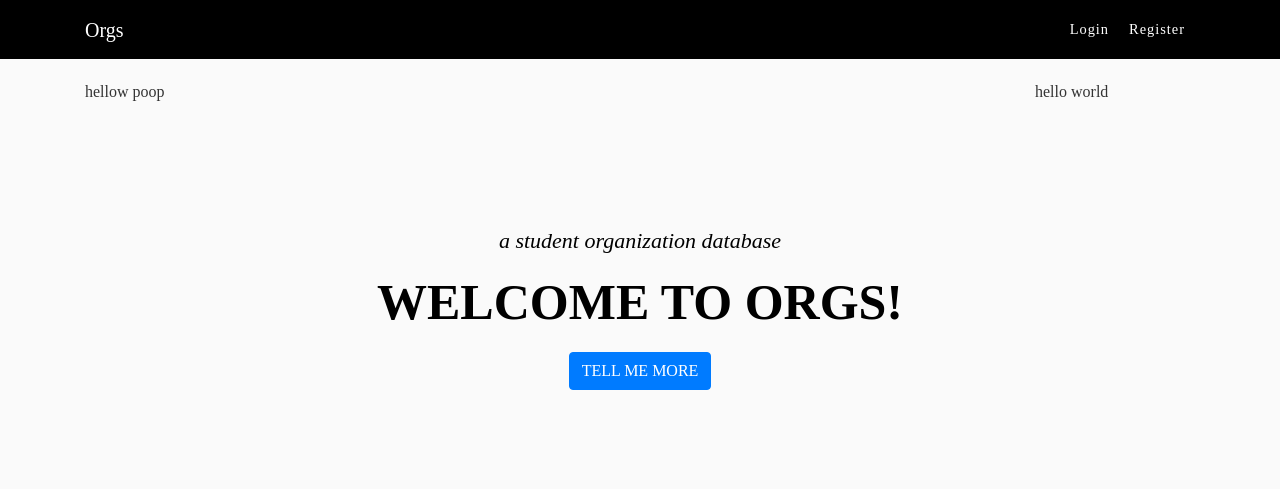
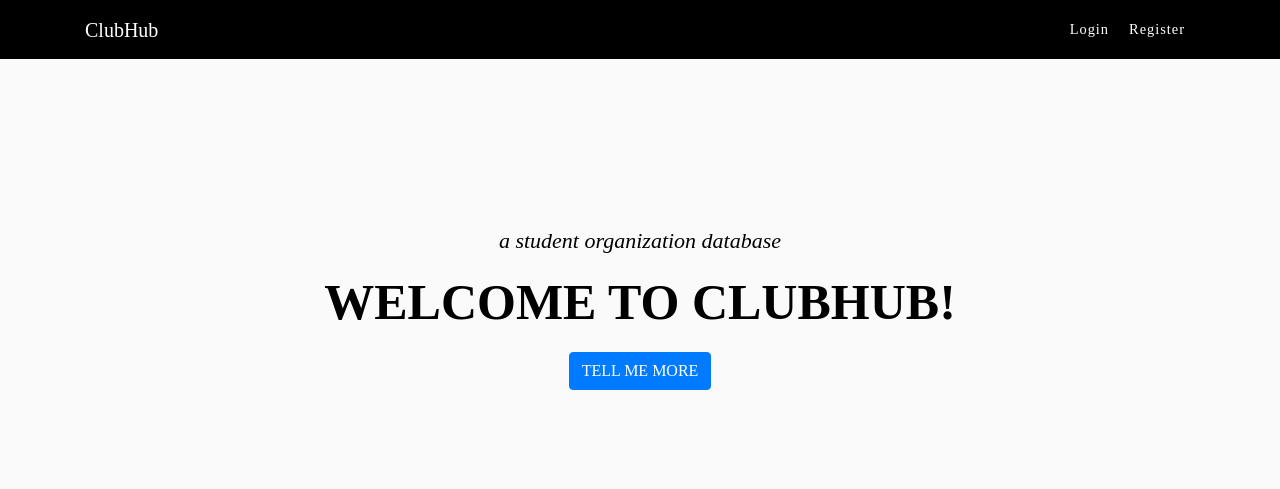
Before and after one commit to haucnguyen/orgs, a Flask app: page / in a window 1280 px wide. Shown: the top 489 px of the page. Run offline with Flask 2, Linux system fonts and the light colour scheme; some libraries are stand-ins or nearby versions.

Commit message:
before transfer

```diff
--- a/orgs/main/routes.py
+++ b/orgs/main/routes.py
@@ -7,13 +7,13 @@ main = Blueprint('main', __name__)
 
 @main.route("/")
 def landing_page():
-        return render_template('landing_page.html', title='Welcome to Orgs')
+        return render_template('landing_page.html', title='Welcome to ClubHub')
 
 @main.route("/home")
 @login_required
 def home():
         page = request.args.get('page', 1, type=int)
-        posts = Post.query.order_by(Post.date_posted.desc()).paginate(page=page, per_page=5)
+        posts = Post.query.order_by(Post.date.asc()).paginate(page=page, per_page=5)
         return render_template('home.html', posts=posts)
 
 
--- a/orgs/posts/forms.py
+++ b/orgs/posts/forms.py
@@ -8,4 +8,4 @@ class PostForm(FlaskForm):
     date = DateField('Event date', default=date.today(), format='%m/%d/%Y', validators=[DataRequired(message="You need to enter the date.")])
     location = StringField('Location', validators=[DataRequired()])
     content = TextAreaField('Description', validators=[DataRequired()])
-    submit = SubmitField('Post')
+    submit = SubmitField('Create Event')
--- a/orgs/static/main.css
+++ b/orgs/static/main.css
@@ -12,6 +12,24 @@ h4,
 h5,
 h6 {
   color: #444444;
+}
+
+#sidebar-wrapper {
+  min-height: 100vh;
+  margin-left: -15rem;
+  -webkit-transition: margin .25s ease-out;
+  -moz-transition: margin .25s ease-out;
+  -o-transition: margin .25s ease-out;
+  transition: margin .25s ease-out;
+}
+
+#sidebar-wrapper .sidebar-heading {
+  padding: 0.875rem 1.25rem;
+  font-size: 1.2rem;
+}
+
+#sidebar-wrapper .list-group {
+  width: 15rem;
 }
 
 .bg-steel {
@@ -30,7 +48,6 @@ h6 {
   padding: 0.75em 10px;
   letter-spacing: 1px;
   color: white;
-  font-family: 'Montserrat';
 }
 
 .site-header .navbar-nav .nav-link:hover {
--- a/orgs/templates/create_post.html
+++ b/orgs/templates/create_post.html
@@ -31,7 +31,6 @@
                     {{ form.date(class="form-control form-control-lg") }}
                 {% endif %}
             </div>
-
             <div class="form-group">
                 {{ form.location.label(class="form-control-label") }}
                 {% if form.location.errors %}
--- a/orgs/templates/landing_page.html
+++ b/orgs/templates/landing_page.html
@@ -1,13 +1,14 @@
 {% extends "layout.html" %}
 {% block content %}
 <header class="site-header">
-        <div class="container">
-            <div class="intro-text">
-                <div class="intro-lead-in">a student organization database</div>
-                <div class="intro-heading text-uppercase">Welcome To Orgs!</div>
-                <a class="btn btn-primary btn-xl text-uppercase js-scroll-trigger" href="{{ url_for('users.register') }}">Tell Me More</a>
-            </div>
+    <div class="container">
+        <div class="intro-text">
+            <div class="intro-lead-in">a student organization database</div>
+            <div class="intro-heading text-uppercase">Welcome To ClubHub!</div>
+            <a class="btn btn-primary btn-xl text-uppercase js-scroll-trigger"
+                href="{{ url_for('users.register') }}">Tell Me More</a>
         </div>
-    </header>
+    </div>
+</header>
 
 {% endblock content %}
--- a/orgs/templates/layout.html
+++ b/orgs/templates/layout.html
@@ -9,9 +9,9 @@
     <link rel="stylesheet" href="https://stackpath.bootstrapcdn.com/bootstrap/4.3.1/css/bootstrap.min.css"
         integrity="sha384-ggOyR0iXCbMQv3Xipma34MD+dH/1fQ784/j6cY/iJTQUOhcWr7x9JvoRxT2MZw1T" crossorigin="anonymous">
     <link rel="stylesheet" type="text/css" href="{{ url_for('static', filename='main.css') }}"> {%if title %}
-    <title>Orgs - {{ title }}</title>
+    <title>ClubHub - {{ title }}</title>
     {% else %}
-    <title>Orgs</title>
+    <title>ClubHub</title>
     {% endif %}
 </head>
 
@@ -20,9 +20,9 @@
         <nav class="navbar navbar-expand-md navbar-dark bg-steel fixed-top">
             <div class="container">
                 {% if current_user.is_authenticated %}
-                <a class="navbar-brand mr-4" href="{{ url_for('main.home') }}">Orgs</a>
+                <a class="navbar-brand mr-4" href="{{ url_for('main.home') }}">ClubHub</a>
                 {% else %}
-                <a class="navbar-brand mr-4" href="/">Orgs</a>
+                <a class="navbar-brand mr-4" href="/">ClubHub</a>
                 <button class="navbar-toggler" type="button" data-toggle="collapse" data-target="#navbarToggle"
                     aria-controls="navbarToggle" aria-expanded="false" aria-label="Toggle navigation">
                     <span class="navbar-toggler-icon"></span>
@@ -50,21 +50,13 @@
         </nav>
     </header>
     <main role="main" class="container">
-        <div class="row">
-            <div class="col">
-                hellow poop
+        <div class="container">
+            {% with messages = get_flashed_messages(with_categories=true) %} {% if messages %}
+            {% for category, message in messages %}
+            <div class="alert alert-{{ category }}">
+                {{ message }}
             </div>
-            <div class="col-8">
-                {% with messages = get_flashed_messages(with_categories=true) %} {% if messages %}
-                {% for category, message in messages %}
-                <div class="alert alert-{{ category }}">
-                    {{ message }}
-                </div>
-                {% endfor %} {% endif %} {% endwith %} {% block content %}{% endblock %}
-            </div>
-            <div class="col">
-                   hello world
-            </div>
+            {% endfor %} {% endif %} {% endwith %} {% block content %}{% endblock %}
         </div>
 
     </main>
```
Also changed, not shown: orgs/templates/home.html (+27 -7 lines), orgs/templates/updating_profile.html (added, +48 -0 lines), orgs/site.db, 1 other file.
